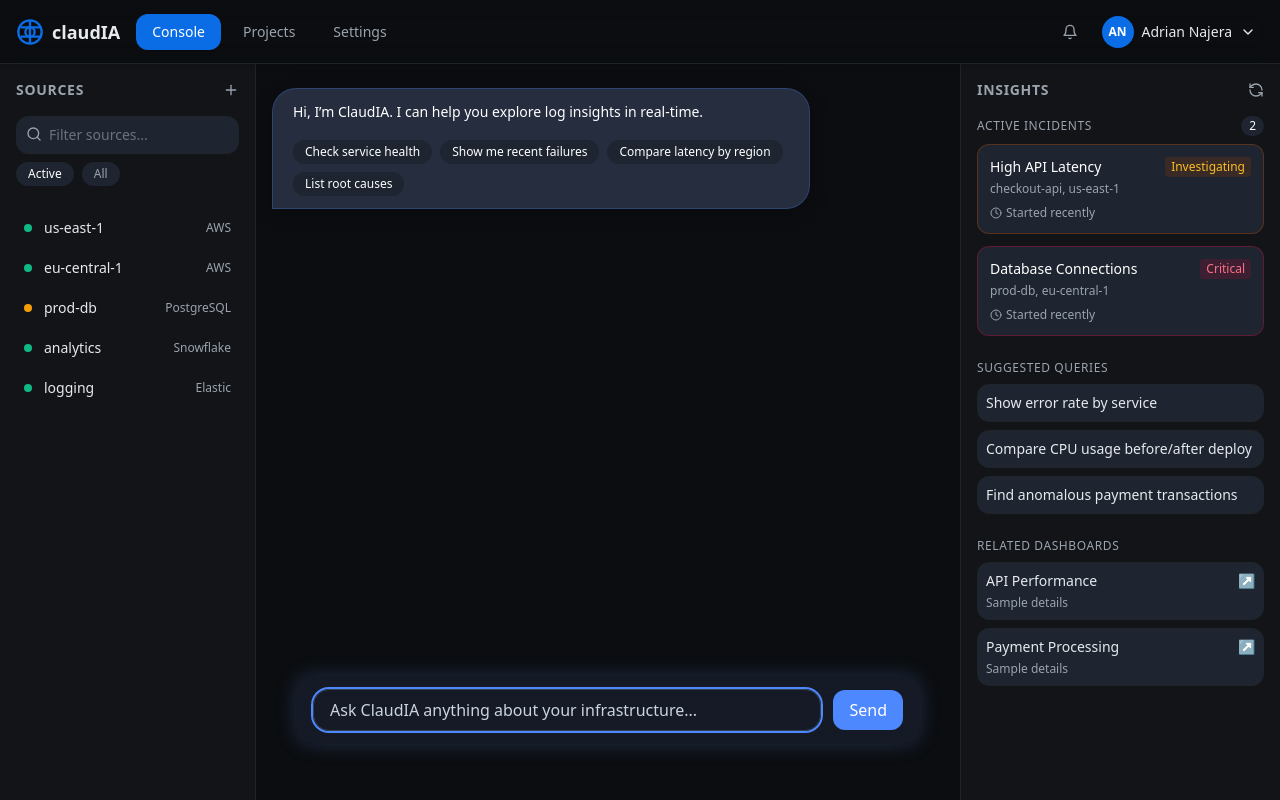
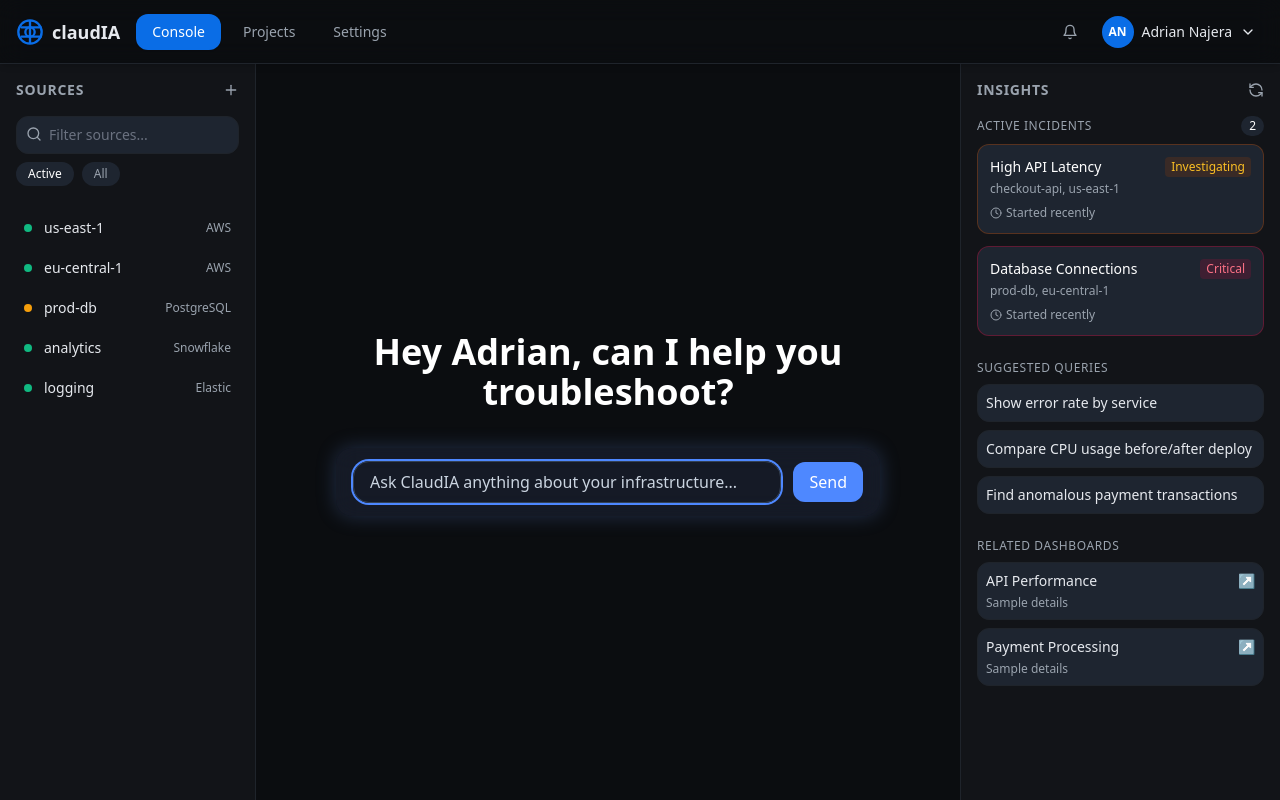
Before and after one commit to rogercsc20/obs_front, a Next.js app: page / in a window 1280 px wide. Built offline with nearby package versions, Linux system fonts and the light colour scheme.

Commit message:
landing page and chat

```diff
--- a/src/components/AppShell.tsx
+++ b/src/components/AppShell.tsx
@@ -4,11 +4,14 @@ import { Bell, ChevronDown } from 'lucide-react';
 import { ChatThread } from './ChatThread';
 import { SidebarSources } from './SidebarSources';
 import { InsightPanel } from './InsightPanel';
-import PromptBar, { PromptBarHandle } from './PromptBar';
-import { useRef } from 'react';
+import PromptBar from './PromptBar';
+import { useThreadContext } from '@/lib/useThreadContext';
 
 export function AppShell() {
-  const promptBarRef = useRef<PromptBarHandle>(null);
+  const { messages } = useThreadContext();
+
+  // Determines if only the intro assistant message is present (landing state)
+  const isLandingState = messages.length === 0;
 
   return (
     <div className="flex flex-col h-screen overflow-hidden">
@@ -83,16 +86,36 @@ export function AppShell() {
         </aside>
 
         {/* CENTER CONTENT */}
-        <section className="relative flex flex-col flex-1 overflow-hidden">
-          {/* CHAT THREAD */}
-          <div className="flex-1 overflow-y-auto pb-36">
-            <ChatThread />
-          </div>
-
-          {/* PROMPT BAR */}
-          <div className="absolute bottom-10 left-0 right-0 px-6">
-            <PromptBar />
-          </div>
+        <section className="relative flex flex-col flex-1 min-h-0 overflow-hidden">
+          {isLandingState ? (
+            // -- LANDING: centered welcome and prompt bar --
+            <div className="flex flex-col items-center justify-center h-full w-full px-0">
+              <div className="w-full flex flex-col items-center gap-6">
+                <div className="text-center">
+                  <h1 className="text-4xl font-semibold text-white mb-3">
+                    Hey Adrian, can I help you troubleshoot?
+                  </h1>
+                </div>
+                <div className="w-full flex justify-center">
+                  <div className="w-full max-w-xl">
+                  <PromptBar />
+                </div>
+               </div>
+              </div>
+            </div>
+          ) : (
+            // -- CHAT MODE: scrollable thread + sticky prompt bar at the absolute bottom --
+            <>
+              <div className="flex-1 min-h-0 overflow-y-auto chat-scroll px-0 pt-6 flex flex-col bg-transparent pb-28">
+                <ChatThread />
+              </div>
+              <div className="absolute bottom-0 left-0 right-0 pb-6 flex justify-center bg-gradient-to-t from-[#101116]/80 to-transparent pointer-events-none z-20">
+                <div className="w-full px-6 pointer-events-auto">
+                  <PromptBar />
+                </div>
+              </div>
+            </>
+          )}
         </section>
 
         {/* RIGHT SIDEBAR */}
--- a/src/components/ChatThread.tsx
+++ b/src/components/ChatThread.tsx
@@ -1,81 +1,28 @@
 'use client';
 
 import { useThreadContext } from '@/lib/useThreadContext';
+import { MessageBubble } from './MessageBubble';
 import { useEffect, useRef } from 'react';
 
 export function ChatThread() {
-  const { messages, sendQuery } = useThreadContext();
+  const { messages } = useThreadContext();
   const scrollRef = useRef<HTMLDivElement>(null);
 
+  // Auto-scroll to bottom on new message
   useEffect(() => {
     scrollRef.current?.scrollTo({ top: scrollRef.current.scrollHeight, behavior: 'smooth' });
   }, [messages]);
-
-  const quickQueries = [
-    'Check system health',
-    'Show recent errors',
-    'Compare latency by region',
-    'List root causes',
-  ];
-
-  const handleQuickQuery = (query: string) => {
-    sendQuery(query);
-  };
 
   return (
     <div
       ref={scrollRef}
       className="chat-scroll overflow-y-auto flex-1 px-4 pt-6 flex flex-col items-center bg-transparent"
     >
-      <div className="w-full max-w-3xl flex flex-col gap-6 min-h-[80vh] pb-40 transition-all duration-300">
-        {/* Empty state */}
-        {messages.length === 0 && (
-          <div className="text-center text-[#94a3b8] text-sm pt-32">
-            Ask <span className="text-white font-medium">ClaudIA</span> anything about your
-            infrastructure, systems, or performance.
-          </div>
-        )}
-
-        {/* Intro assistant bubble */}
-        {messages.length === 0 && (
-          <div className="flex justify-start">
-            <div className="rounded-3xl px-6 py-4 bg-[rgba(60,75,110,0.6)] border border-[rgba(78,136,255,0.25)] text-white backdrop-blur-md shadow-[0_0_20px_rgba(78,136,255,0.15)] transition-all duration-200">
-              <p className="text-sm leading-relaxed">
-                Hi, I’m <strong>ClaudIA</strong>. I can help you explore log insights in real-time.
-              </p>
-              <div className="mt-4 flex flex-wrap gap-2">
-                {quickQueries.map((q) => (
-                  <button
-                    key={q}
-                    onClick={() => handleQuickQuery(q)}
-                    className="px-4 py-1.5 text-xs rounded-full bg-[#1e2530] hover:bg-[#334155] hover:text-white text-[#cbd5e1] transition-all duration-150 border border-transparent hover:border-[rgba(78,136,255,0.4)] shadow-sm"
-                  >
-                    {q}
-                  </button>
-                ))}
-              </div>
-            </div>
-          </div>
-        )}
-
-        {/* Render dynamic messages */}
+      <div className="w-full flex flex-col gap-2 pb-12">
         {messages.map((msg, idx) => (
-          <div
-            key={idx}
-            className={`flex ${
-              msg.role === 'user' ? 'justify-end' : 'justify-start'
-            } transition-all duration-200`}
-          >
-            <div
-              className={`rounded-3xl px-5 py-3 max-w-[80%] text-sm leading-relaxed shadow-[0_4px_20px_rgba(0,0,0,0.25)] ${
-                msg.role === 'user'
-                  ? 'bg-[#4e88ff] text-white rounded-br-none shadow-[0_0_15px_rgba(78,136,255,0.4)]'
-                  : 'bg-[rgba(53,63,89,0.65)] backdrop-blur-md text-white border border-[rgba(78,136,255,0.25)] rounded-bl-none'
-              }`}
-            >
-              {msg.content}
-            </div>
-          </div>
+          <MessageBubble key={idx} role={msg.role} time={msg.time}>
+            {msg.content}
+          </MessageBubble>
         ))}
       </div>
     </div>
--- a/src/components/MessageBubble.tsx
+++ b/src/components/MessageBubble.tsx
@@ -12,49 +12,39 @@ export function MessageBubble({
   const isUser = role === 'user';
 
   return (
-    <div className="w-full flex flex-col">
-      <div className={`flex ${isUser ? 'justify-end' : 'justify-start'} items-end relative group`}>
-        <div
-          className={[
-            'px-5',
-            'py-4',
-            'text-[15px]',
-            'font-medium',
-            'leading-relaxed',
-            'rounded-3xl',
-            'max-w-[80%]',
-            'break-words',
-            'shadow-lg',
-            'border',
-            isUser
-              ? 'bg-gradient-to-tr from-[#3292fe] to-[#175de9] text-white border-transparent'
-              : 'bg-gradient-to-tr from-[#232940] to-[#353b55] text-[#e7eafd] border border-[rgba(255,255,255,0.12)]',
-          ].join(' ')}
-        >
-          {children}
-        </div>
-        {/* Bubble tail pointer */}
-        <span
-          className={`absolute bottom-2 ${isUser ? 'right-4' : 'left-4'} w-0 h-0
-            border-t-[12px] border-t-[#175de9]
-            ${isUser ? 'border-r-[16px] border-r-transparent' : 'border-l-[16px] border-l-transparent'}
-            ${isUser ? 'hidden group-hover:block' : 'hidden group-hover:block'}
-          `}
-          style={{
-            // The tail matches the bubble color; adjust as preferred
-            borderTopColor: isUser ? '#175de9' : '#353b55',
-          }}
-        />
+    <div className="w-full flex justify-center items-center my-1">
+      <div className={`w-full flex ${isUser ? "justify-end" : "justify-start"} max-w-3xl`}>
+        {isUser ? (
+          <span
+            className={[
+              "rounded-full px-5 py-2",
+              "bg-[#23272f] text-white shadow-sm",
+              "inline-block",
+              "text-right text-[15px] leading-relaxed break-words",
+              "border border-white/5",
+              "max-w-lg md:max-w-xl lg:max-w-2xl xl:max-w-3xl",
+              "min-w-[48px]"
+            ].join(' ')}
+            style={{ wordBreak: 'break-word' }}
+          >
+            {children}
+          </span>
+        ) : (
+          <span
+            className={[
+              "inline-block",
+              "text-left text-[15px] text-[var(--text)] leading-relaxed break-words",
+              "max-w-lg md:max-w-xl lg:max-w-2xl xl:max-w-3xl",
+              "w-auto"
+            ].join(' ')}
+            style={{ wordBreak: 'break-word' }}
+          >
+            {children}
+          </span>
+        )}
       </div>
-
       {time && (
-        <div
-          className={`text-xs text-gray-500 ${
-            isUser ? 'text-right pr-2 mt-1.5' : 'text-left pl-2 mt-1.5'
-          }`}
-        >
-          {time}
-        </div>
+        <div className="w-full text-xs text-gray-500 text-center mt-1">{time}</div>
       )}
     </div>
   );
--- a/src/lib/useThreadContext.tsx
+++ b/src/lib/useThreadContext.tsx
@@ -18,33 +18,8 @@ export type ThreadContextType = {
 const ThreadContext = createContext<ThreadContextType | undefined>(undefined);
 
 export function ThreadProvider({ children }: { children: ReactNode }) {
-  const [messages, setMessages] = useState<Message[]>([
-    {
-      role: 'assistant',
-      content: (
-        <>
-          <p>Hi, I’m ClaudIA. I can help you explore log insights in real-time.</p>
-          <div className="mt-4 flex flex-wrap gap-2">
-            {[
-              'Check service health',
-              'Show me recent failures',
-              'Compare latency by region',
-              'List root causes',
-            ].map((text) => (
-              <button
-                key={text}
-                className="px-3 py-1 text-xs bg-[#1e2530] hover:bg-[#334155] rounded-md"
-                onClick={() => sendQuery(text)}
-              >
-                {text}
-              </button>
-            ))}
-          </div>
-        </>
-      ),
-      time: 'Today 10:42 AM',
-    },
-  ]);
+  // Start with just one assistant message to maintain "landing state"
+  const [messages, setMessages] = useState<Message[]>([]);
 
   const sendQuery = async (query: string) => {
     const userMessage = { role: 'user', content: query };
```
